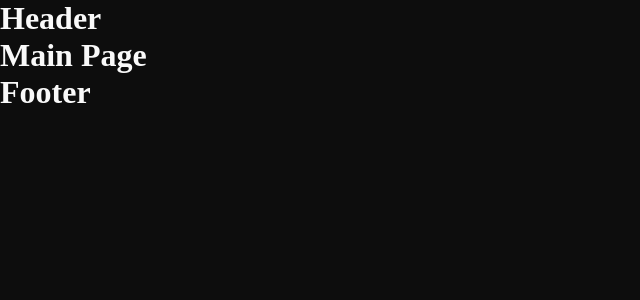
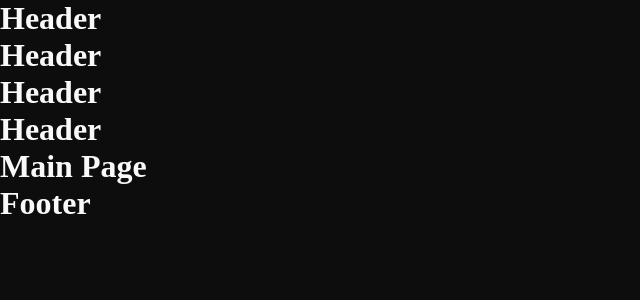
Before and after one commit to Felirian/flux, a Next.js app: page / in a window 1280 px wide. Shown: the top 300 px of the page, without its empty margins (0-640 px from the left). Built offline with nearby package versions, Linux system fonts and the light colour scheme.

Commit message:
init dockerHub

```diff
--- a/src/components/Header/Header.js
+++ b/src/components/Header/Header.js
@@ -3,7 +3,18 @@ import React from 'react';
 const Header = () => {
   return (
     <div>
-      <h1>Header</h1>
+      <div className={'.Button'}>
+        <h1 className={'.Button'}>Header</h1>
+      </div>
+      <div className={'.Button'}>
+        <h1 className={'.Button'}>Header</h1>
+      </div>
+      <div className={'.Button'}>
+        <h1 className={'.Button'}>Header</h1>
+      </div>
+      <div className={'.Button'}>
+        <h1 className={'.Button'}>Header</h1>
+      </div>
     </div>
   );
 };
--- a/src/pages/_app.js
+++ b/src/pages/_app.js
@@ -1,8 +1,21 @@
-import React from 'react';
+import React, {useEffect} from 'react';
 import Header from "@/components/Header/Header";
 import Footer from "@/components/Footer/Footer";
 import '@/style/styles.scss'
 const _App = ({Component, pageProps}) => {
+
+  useEffect(() => {
+    let cards = document.querySelectorAll(".Button");
+    document.addEventListener('mousemove', e => {
+      for (let i = 0; i < cards.length; i++) {
+        const rect = cards[i].getBoundingClientRect(),
+          x = e.clientX - rect.left,
+          y = e.clientY - rect.top;
+        cards[i].style.setProperty("--mouse-x", `${x}px`);
+        cards[i].style.setProperty("--mouse-y", `${y}px`);
+      }
+    });
+  }, []);
   return (
     <>
       <Header/>
```
Also changed, not shown: docker-compose.yaml (added, +9 -0 lines), 2 other files (tests, documents, lock files or other folders).
